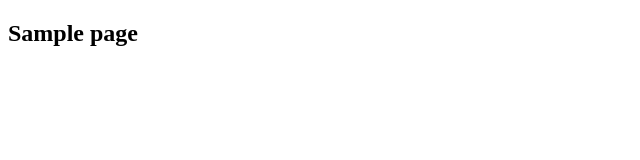
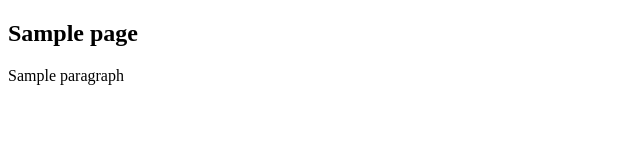
Before and after one commit to SAYANGIT007/oibsip_1, a plain HTML site: page folder1/index.html in a window 1280 px wide. Shown: the whole page, without its empty margins (0-640 px from the left). Drawn offline with Linux system fonts and the light colour scheme.

Commit message:
paragraph tag added

```diff
--- a/folder1/index.html
+++ b/folder1/index.html
@@ -7,5 +7,6 @@
 </head>
 <body>
     <h2>Sample page</h2>
+    <p>Sample paragraph</p>
 </body>
 </html>
```
